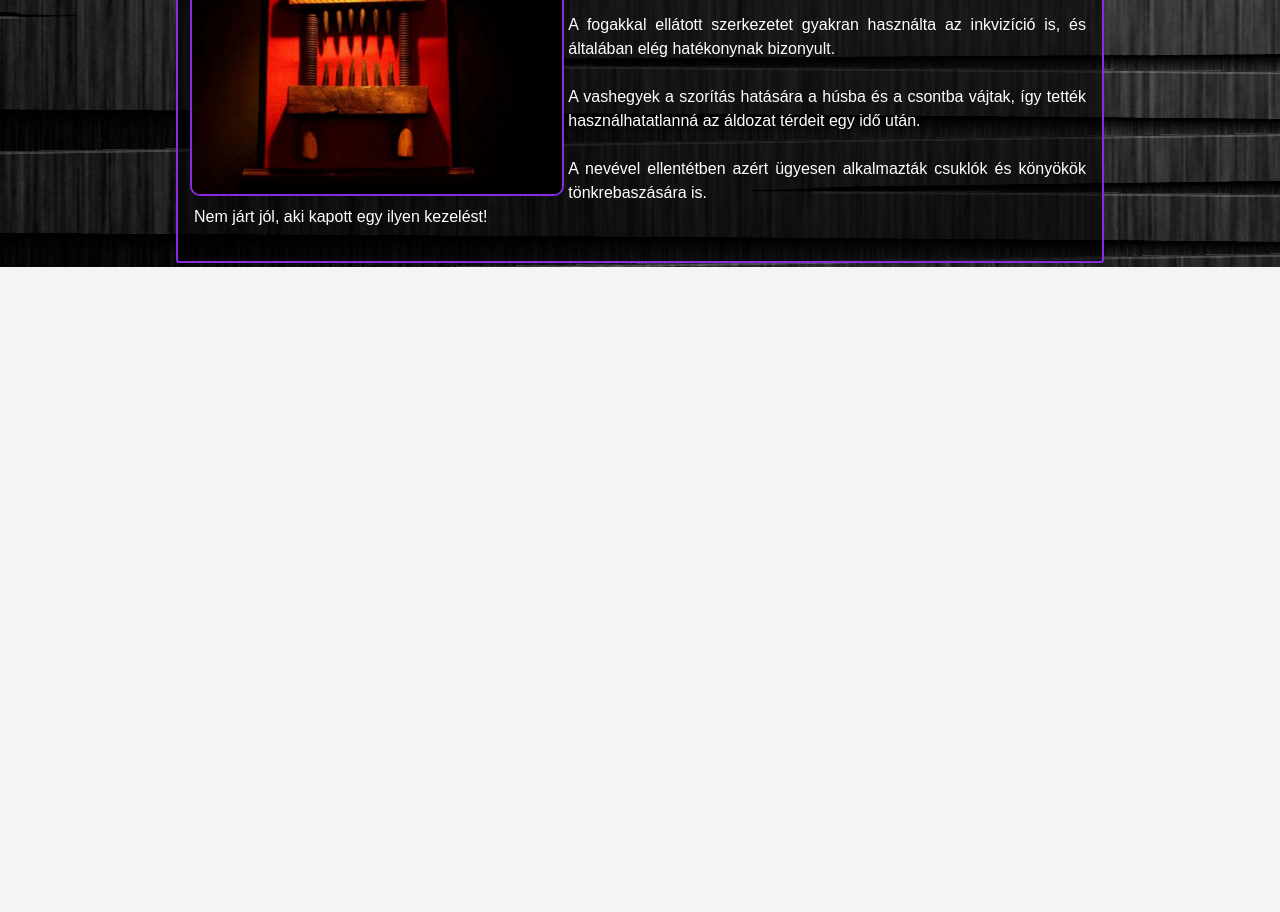
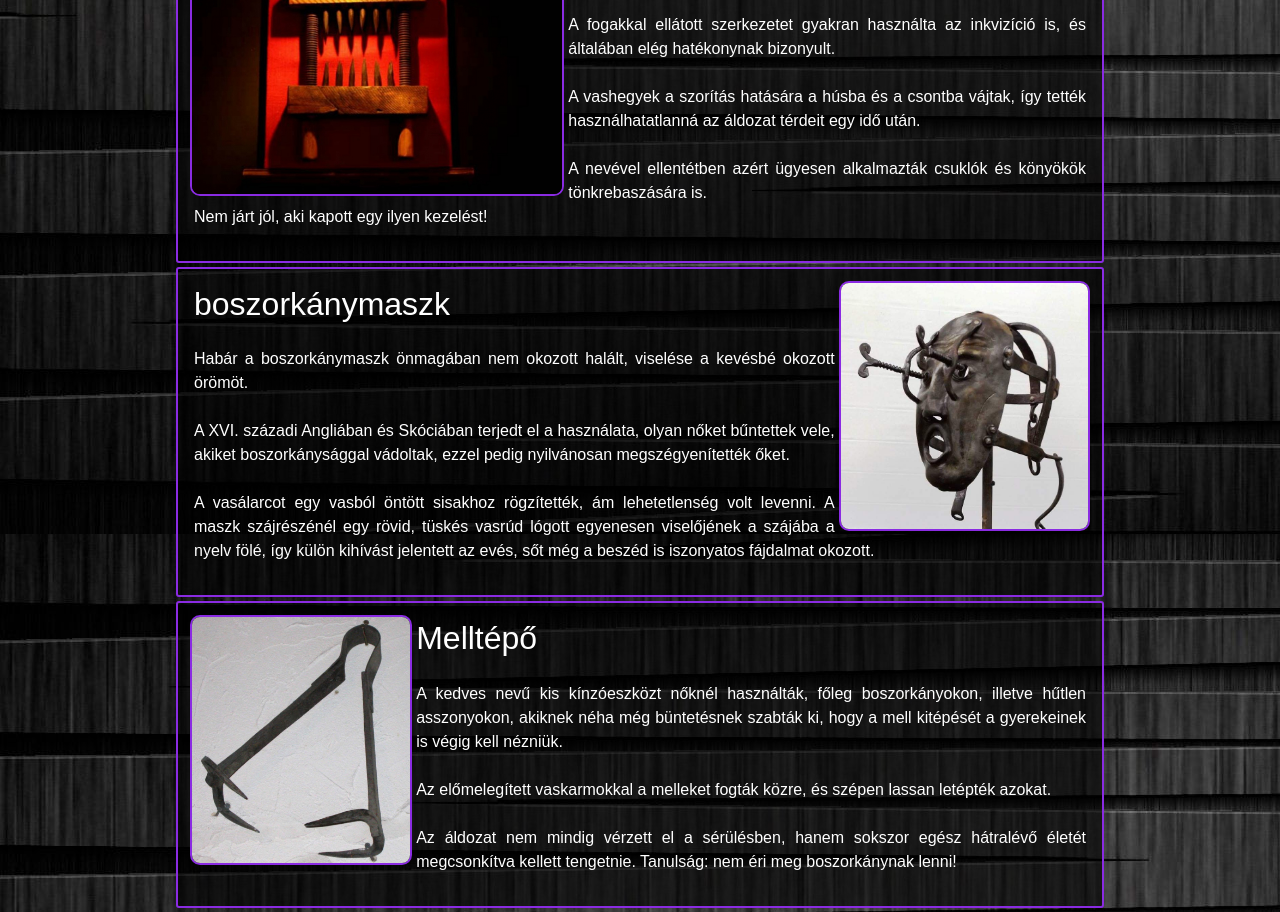
Before and after one commit to HUNBenjamin/kinzoeszkozok, a plain HTML site: page kinzoeszkozok.html in a window 1280 px wide. Shown: the part 546-1458 px from the top of the page. Before the commit the page ends 813 px from the top, so only its background shows below. Drawn offline with Linux system fonts and the light colour scheme.

Commit message:
#5 további érdekességek

```diff
--- a/kinzoeszkozok.html
+++ b/kinzoeszkozok.html
@@ -68,6 +68,32 @@
                       Nem járt jól, aki kapott egy ilyen kezelést!
                     </p>
             </div>
+            <div class="keret p-2 m-1">
+              <img class="kinzoimage float-end imgborder m-1" src="images/boszorkanymaszk.jpg" alt="boszorkánymaszk">
+              <h2 class="text-left p-2">boszorkánymaszk</h2>
+                <p class="align-justify text-left p-2">
+                  Habár a boszorkánymaszk önmagában nem okozott halált, viselése a kevésbé okozott örömöt.
+                  <br>
+                  <br>
+                  A XVI. századi Angliában és Skóciában terjedt el a használata, olyan nőket bűntettek vele, akiket boszorkánysággal vádoltak, ezzel pedig nyilvánosan megszégyenítették őket.
+                  <br>
+                  <br>
+                  A  vasálarcot egy vasból öntött sisakhoz rögzítették, ám lehetetlenség volt levenni. A maszk szájrészénél egy rövid, tüskés vasrúd lógott egyenesen viselőjének a szájába a nyelv fölé, így külön kihívást jelentett az evés, sőt még a beszéd is iszonyatos fájdalmat okozott.
+                </p>
+            </div>
+            <div class="keret p-2 m-1">
+              <img class="kinzoimage float-start imgborder m-1" src="images/melltepo.jpg" alt="Melltépő">
+              <h2 class="text-right p-2">Melltépő</h2>
+                <p class="align-justify text-right p-2">
+                  A kedves nevű kis kínzóeszközt nőknél használták, főleg boszorkányokon, illetve hűtlen asszonyokon, akiknek néha még büntetésnek szabták ki, hogy a mell kitépését a gyerekeinek is végig kell nézniük.
+                  <br>
+                  <br>
+                  Az előmelegített vaskarmokkal a melleket fogták közre, és szépen lassan letépték azokat.
+                  <br>
+                  <br>
+                  Az áldozat nem mindig vérzett el a sérülésben, hanem sokszor egész hátralévő életét megcsonkítva kellett tengetnie. Tanulság: nem éri meg boszorkánynak lenni!
+                </p>
+            </div>
         </div>
       </div>
     </div>
```
